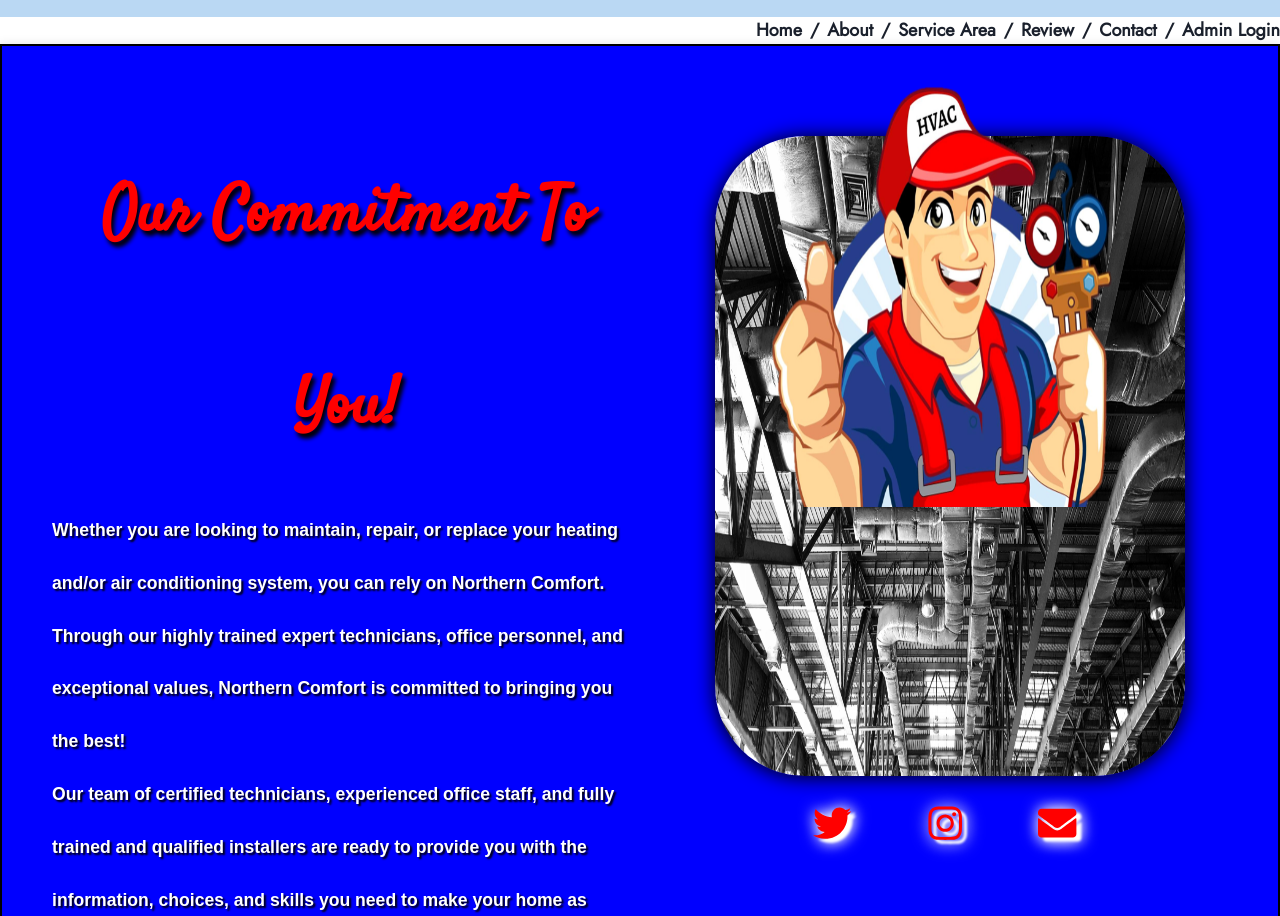
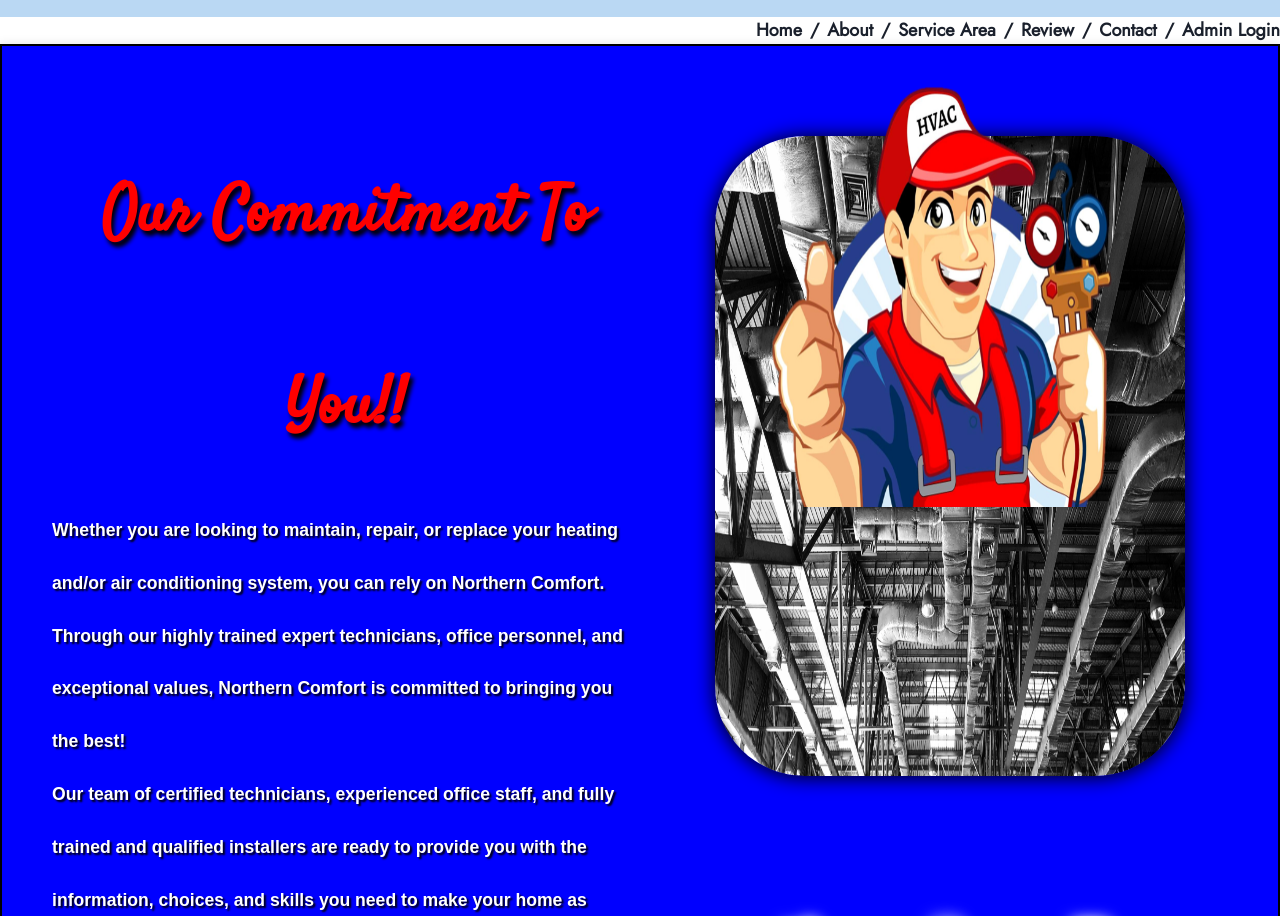
Before and after one commit to hngreenberg/NorthernComfort, a React (Create React App) app in the folder nc-project/: page /about in a window 1280 px wide. Shown: the part 180-1096 px from the top of the page. Built offline with nearby package versions, Linux system fonts and the light colour scheme.

Commit message:
added grayscale to bg-img about-page

```diff
--- a/nc-project/src/pages/About.js
+++ b/nc-project/src/pages/About.js
@@ -29,7 +29,7 @@
                 textShadow: "3px 5px 4px black",
               }}
             >
-              Our Commitment To You!
+              Our Commitment To You!!
             </h1>
             <p
               style={{
@@ -49,7 +49,7 @@
             <p
               style={{
                 color: "white",
-                fontWeight: "bolder",
+                fontWeight: "bold",
                 fontSize: "1.1em",
                 textShadow: "2px 2px 2px black",
               }}
@@ -92,9 +92,9 @@
             <Flex
               justifyContent="center"
               marginTop="4"
-              gap={16}
+              gap={24}
               position="absolute"
-              bottom="60"
+              bottom="10vw"
               fontSize="3vw"
               filter= "drop-shadow( 5px 4px 1px #fff)"
             >
```
